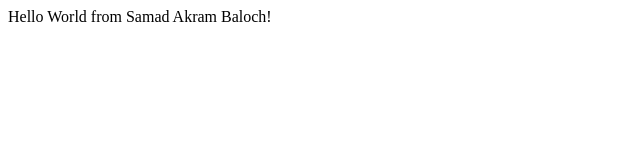
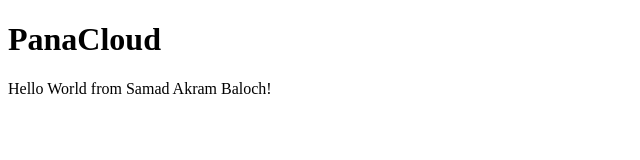
Before and after one commit to samadakram/Bootcamp2020-Class-1, a plain HTML site: page index.html in a window 1280 px wide. Shown: the whole page, without its empty margins (0-640 px from the left). Drawn offline with Linux system fonts and the light colour scheme.

Commit message:
Update index.html
Added h1 tag with text PanaCloud

```diff
--- a/index.html
+++ b/index.html
@@ -7,6 +7,7 @@
 </head>
 <body>
     <div>
+        <h1>PanaCloud</h1>
         Hello World from Samad Akram Baloch!
     </div>
 </body>
```
